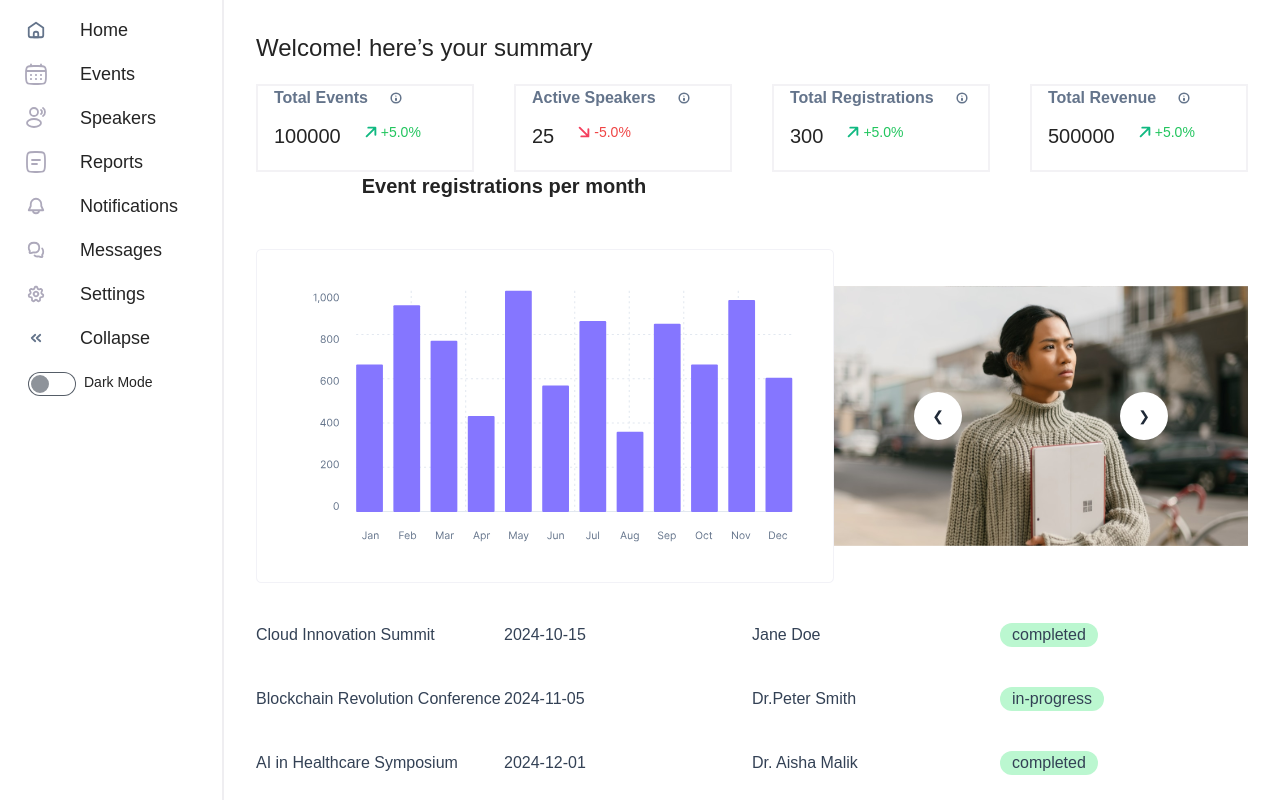
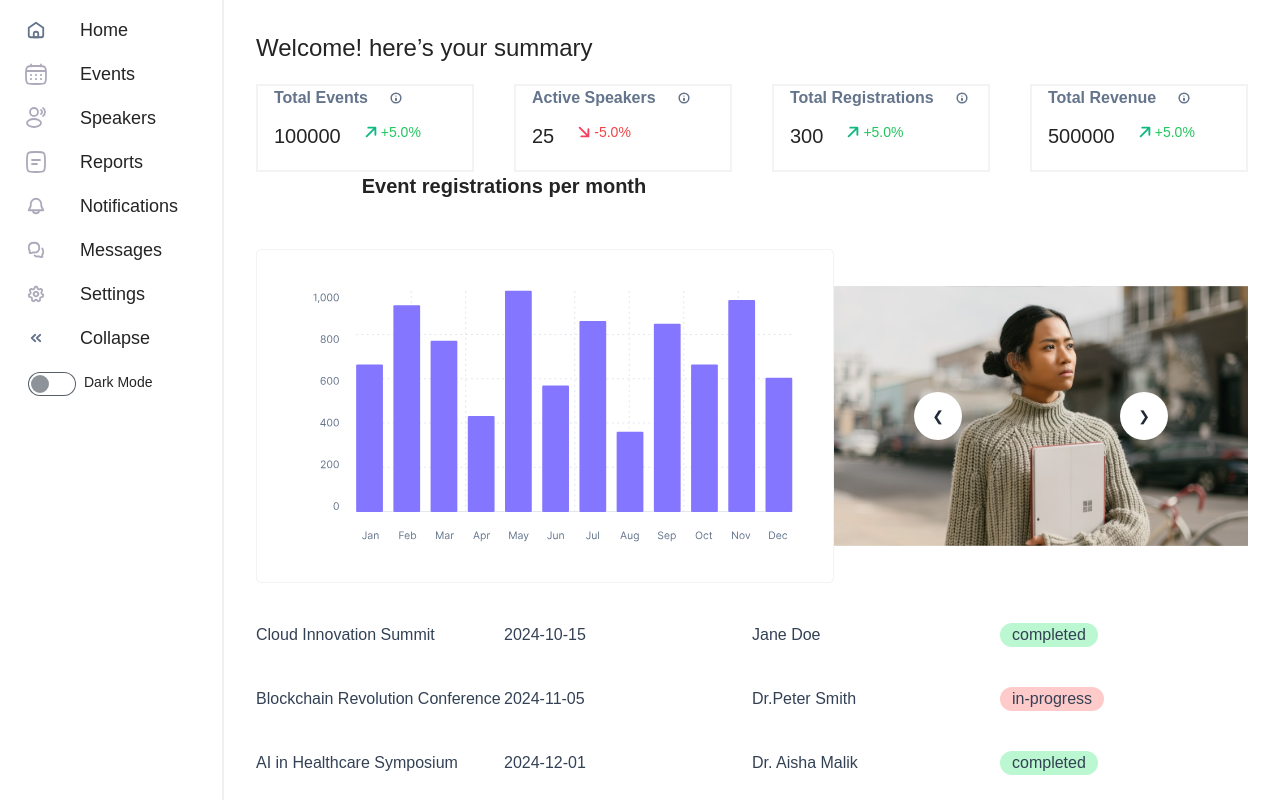
Before and after one commit to Daniel264/alphatwelve, a React (Vite) app: page / in a window 1280 px wide. Shown: the top 800 px of the page. Built offline with nearby package versions, Linux system fonts and the light colour scheme; a web font is replaced by a local one.

Commit message:
set the color of the item-status based on a condition

```diff
--- a/src/components/Events.tsx
+++ b/src/components/Events.tsx
@@ -8,6 +8,7 @@ interface Status {
 const Events = ({ isCompleted }: Status) => {
     return (
         <div className="w-full space-y-10">
+
             {EventDetails.map((item, index) => (
                 <div
                     onClick={() =>
@@ -20,7 +21,7 @@ const Events = ({ isCompleted }: Status) => {
                     <span>{item.date}</span>
                     <span>{item.speaker}</span>
                     <span
-                        className={`${isCompleted ? "bg-green-200" : "bg-red-200"} rounded-badge px-3 w-fit`}
+                        className={`${item.Status === 'completed' ? "bg-green-200" : "bg-red-200"} rounded-badge px-3 w-fit`}
                     >
                         {item.Status}
                     </span>
```
